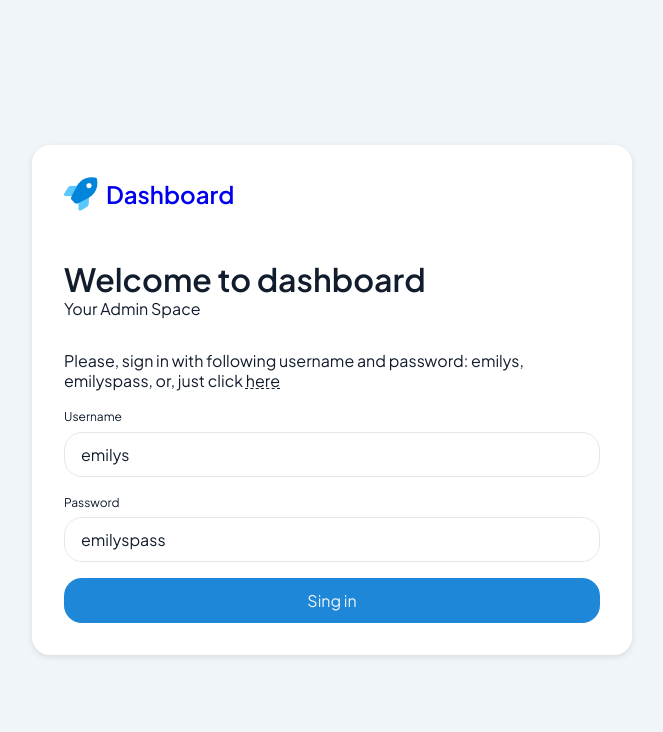
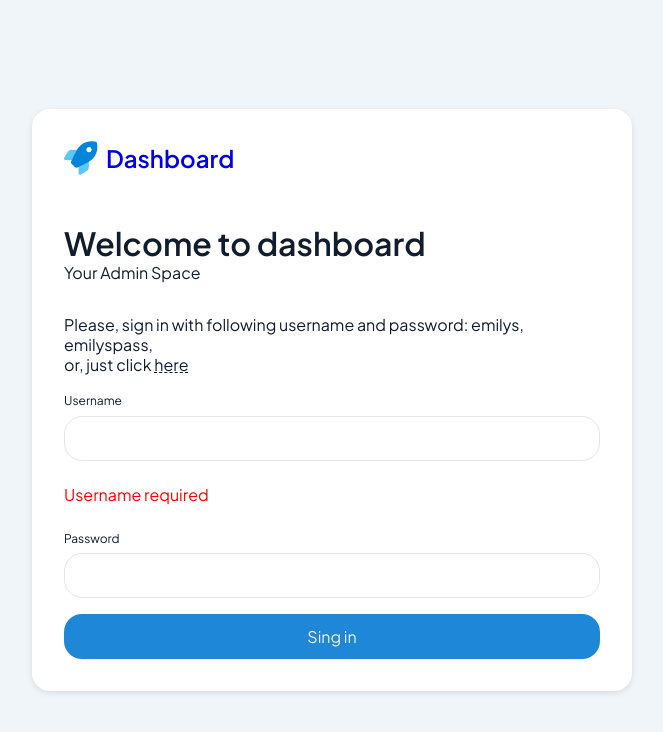
Before and after one commit to alexstekk/dashboard, a React app: page / in a window 1280 px wide. Both pictures are taken after a click on the element "here". Shown: the top 732 px of the page, without its empty margins (308-971 px from the left). Built offline with nearby package versions, Linux system fonts and the light colour scheme.

Commit message:
validate auth

```diff
--- a/package.json
+++ b/package.json
@@ -65,6 +65,7 @@
     "axios": "^0.26.1",
     "react": "^17.0.2",
     "react-dom": "^17.0.2",
+    "react-hook-form": "^7.53.1",
     "react-redux": "^7.2.6",
     "react-router-dom": "^6.2.1"
   },
--- a/src/app/styles/index.scss
+++ b/src/app/styles/index.scss
@@ -14,7 +14,7 @@
     display: flex;
     column-gap: 2rem;
     padding: 2rem;
-    height: 100vh
+    min-height: 100vh;
 }
 
 .page-content {
--- a/src/features/AuthByUsername/index.ts
+++ b/src/features/AuthByUsername/index.ts
@@ -1,3 +1,3 @@
 export { LoginSchema } from './model/types/LoginSchema';
 export { LoginForm } from './ui/LoginForm/LoginForm';
-export { loginReducer } from './model/slice/loginSlice';
+export { loginReducer, loginActions } from './model/slice/loginSlice';
--- a/src/features/AuthByUsername/ui/LoginForm/LoginForm.module.scss
+++ b/src/features/AuthByUsername/ui/LoginForm/LoginForm.module.scss
@@ -40,6 +40,7 @@
 }
 
 .error {
+    font: var(--font-m);
     color: red;
-    padding: 1rem 0;
+    padding: 0.5rem 0;
 }
--- a/src/features/AuthByUsername/ui/LoginForm/LoginForm.tsx
+++ b/src/features/AuthByUsername/ui/LoginForm/LoginForm.tsx
@@ -1,5 +1,5 @@
 import { classNames } from 'shared/lib/classNames/classNames';
-import { FormEvent, memo, useCallback } from 'react';
+import { memo, useCallback } from 'react';
 import { UiBlock } from 'shared/ui/UiBlock/UiBlock';
 import { Logo } from 'shared/ui/Logo/Logo';
 import { Input } from 'shared/ui/Input/Input';
@@ -7,13 +7,19 @@ import { Button, ButtonVariant } from 'shared/ui/Button/Button';
 import { useSelector } from 'react-redux';
 import { useNavigate } from 'react-router-dom';
 import { useAppDispatch } from 'shared/lib/hooks/useAppDispatch/useAppDispatch';
+import { useForm } from 'react-hook-form';
+import { loginByUsername } from 'features/AuthByUsername/model/services/LoginByUsername/LoginByUsername';
 import { selectLoginState } from '../../model/selectors/selectLoginState/selectLoginState';
-import { loginByUsername } from '../../model/services/LoginByUsername/LoginByUsername';
 import { loginActions } from '../../model/slice/loginSlice';
 import styles from './LoginForm.module.scss';
 
 interface LoginFormProps {
     className?: string;
+}
+
+interface AuthFormSchema {
+    username: string;
+    password: string;
 }
 
 export const LoginForm = memo(
@@ -27,6 +33,16 @@ export const LoginForm = memo(
             error,
         } = useSelector(selectLoginState);
 
+        const {
+            register,
+            formState: {
+                errors,
+            },
+            handleSubmit,
+        } = useForm({
+            mode: 'onBlur',
+        });
+
         const onChangeUsername = useCallback((username) => {
             dispatch(loginActions.setUsername(username));
         }, [dispatch]);
@@ -35,16 +51,9 @@ export const LoginForm = memo(
             dispatch(loginActions.setPassword(password));
         }, [dispatch]);
 
-        const handleSubmit = async (event: FormEvent<HTMLFormElement>) => {
-            event.preventDefault();
-            if (username && password) {
-                console.log('form submit with data:', { username, password });
-                await dispatch(loginByUsername({ username, password }));
-                navigate('/');
-                dispatch(loginActions.clearFormData());
-            } else {
-                console.log('fill inputs');
-            }
+        const handleFormSubmit = (data: AuthFormSchema) => {
+            dispatch(loginByUsername({ username, password }));
+            dispatch(loginActions.clearFormData());
         };
 
         const fillInputs = () => {
@@ -67,7 +76,10 @@ export const LoginForm = memo(
                     </div>
                     <div className={styles.tips}>
                         <p>
-                            Please, sign in with following username and password: emilys, emilyspass, or, just click
+                            Please, sign in with following username and password:
+                            emilys, emilyspass,
+                            <br />
+                            or, just click
                             {' '}
                             <span
                                 onClick={fillInputs}
@@ -85,24 +97,31 @@ export const LoginForm = memo(
                     {
                         error && <p className={styles.error}>{error}</p>
                     }
-                    <form className={styles.authForm} onSubmit={handleSubmit}>
+                    <form className={styles.authForm} onSubmit={handleSubmit(handleFormSubmit)}>
                         <Input
                             title="Username"
                             value={username}
                             onChange={onChangeUsername}
                             variant={ButtonVariant.OUTLINE}
                             type="text"
-                            name="username"
+                            // name="username"
                             autoFocus
+                            register={register('username', { required: 'Username required' })}
                         />
+                        {errors?.username ? <p className={styles.error}>{errors?.username?.message}</p> : null}
                         <Input
                             title="Password"
                             value={password}
                             onChange={onChangePassword}
                             variant={ButtonVariant.OUTLINE}
                             type="text"
-                            name="password"
+                            // name="password"
+                            register={register('password', {
+                                required: 'Password required',
+                                minLength: { value: 5, message: 'Password min length is 5 letters' },
+                            })}
                         />
+                        {errors?.password ? <p className={styles.error}>{errors?.password?.message}</p> : null}
                         <Button
                             variant={ButtonVariant.SOLID}
                             type="submit"
--- a/src/shared/ui/Input/Input.tsx
+++ b/src/shared/ui/Input/Input.tsx
@@ -2,21 +2,25 @@ import { classNames } from 'shared/lib/classNames/classNames';
 import {
     ChangeEvent, FC, InputHTMLAttributes, memo,
 } from 'react';
+import { UseFormRegisterReturn } from 'react-hook-form';
 import styles from './Input.module.scss';
 
 export enum InputVariants {
     OUTLINE='outline'
 }
 
-type HTMLInputProps = Omit<InputHTMLAttributes<HTMLInputElement>, 'value' | 'onChange'>
+type HTMLInputProps = Omit<InputHTMLAttributes<HTMLInputElement>, 'value' | 'onChange' | 'onBlur'>
+// type HTMLInputProps = InputHTMLAttributes<HTMLInputElement>
 
 interface InputProps extends HTMLInputProps {
     className?: string;
     title?: string;
     variant?: string;
-    value: string;
-    type: string;
-    onChange: (value: string) => void;
+    value?: string;
+    type?: string;
+    onChange?: any;
+    register?: UseFormRegisterReturn;
+    onBlur?: any;
 }
 
 export const Input : FC<InputProps> = memo((props) => {
@@ -28,6 +32,8 @@ export const Input : FC<InputProps> = memo((props) => {
         value,
         name,
         onChange,
+        register,
+        onBlur,
         ...otherProps
     } = props;
 
@@ -40,9 +46,14 @@ export const Input : FC<InputProps> = memo((props) => {
             <p>{title}</p>
             <input
                 className={classNames(styles.input, {}, [className, styles[variant]])}
+                onBlur={(event) => {
+                    console.log('lost focus');
+                    onBlur();
+                }}
                 value={value}
                 type={type}
                 name={name}
+                {...register}
                 onChange={onChangeHandler}
                 {...otherProps}
             />
```
Also changed, not shown: 1 other file (tests, documents, lock files or other folders).
